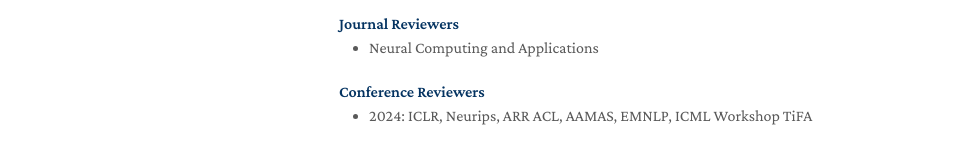
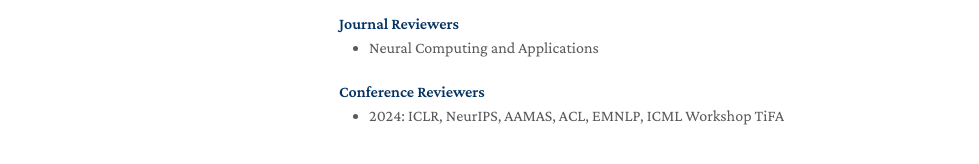
Before and after one commit to winni18/winni18.github.io, a Jekyll site: the page built from index.md, in a window 1280 px wide and 900 px high, scrolled down 821 px. Shown: the part 678-842 px from the top of the window, without its empty margins (141-1120 px from the left). Built offline with Jekyll 4.4.1, drawn with Linux system fonts in a browser that asks for light colours; nearby versions of some CDN libraries; a style sheet for code colours, icons or effects is not loaded; our own code applies the rules of GitHub Pages for plain Markdown files.

Commit message:
Update services.md

```diff
--- a/_includes/services.md
+++ b/_includes/services.md
@@ -17,5 +17,5 @@
 <h4 style="margin:0 10px 0;">Conference Reviewers</h4>
 
 <ul style="margin:0 0 20px;">
-  <li><autocolor>2024: ICLR, Neurips, ARR ACL, AAMAS, EMNLP, ICML Workshop TiFA</autocolor></li>
+  <li><autocolor>2024: ICLR, NeurIPS, AAMAS, ACL, EMNLP, ICML Workshop TiFA</autocolor></li>
 </ul>
```
